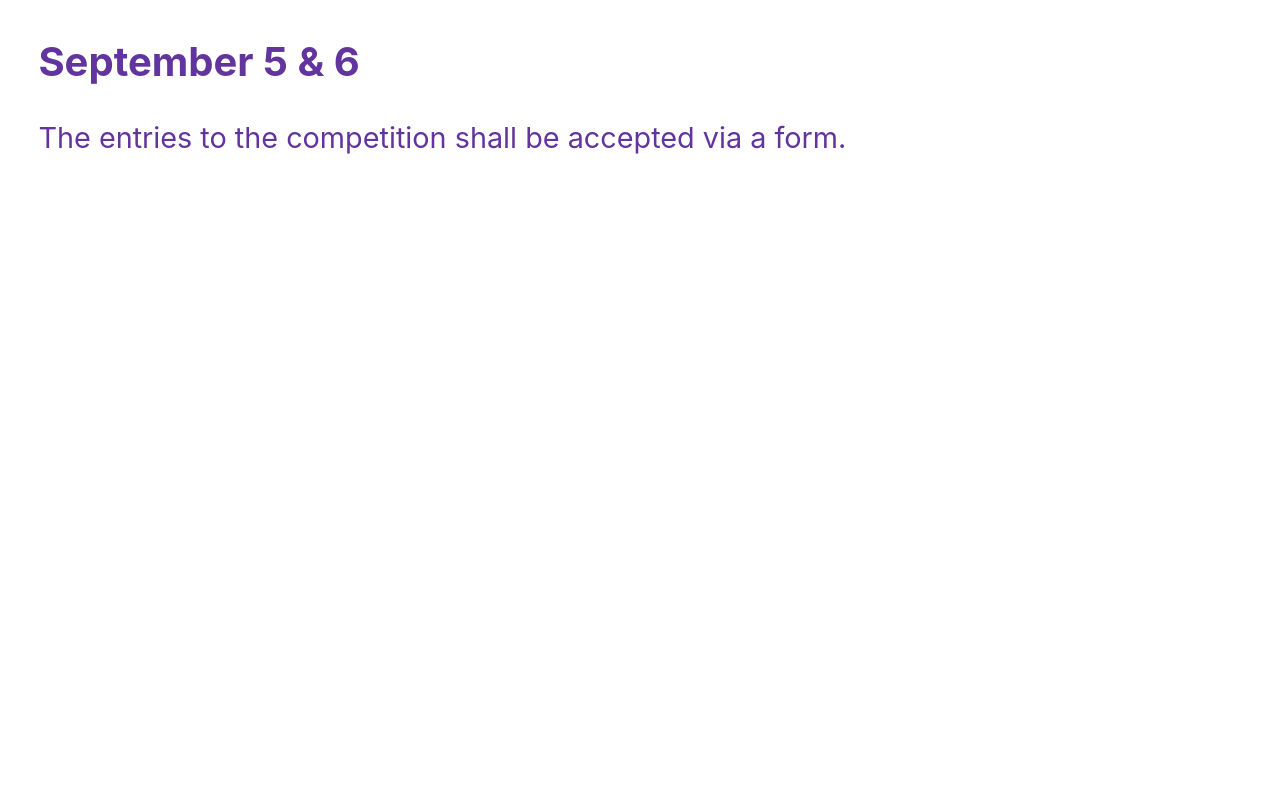
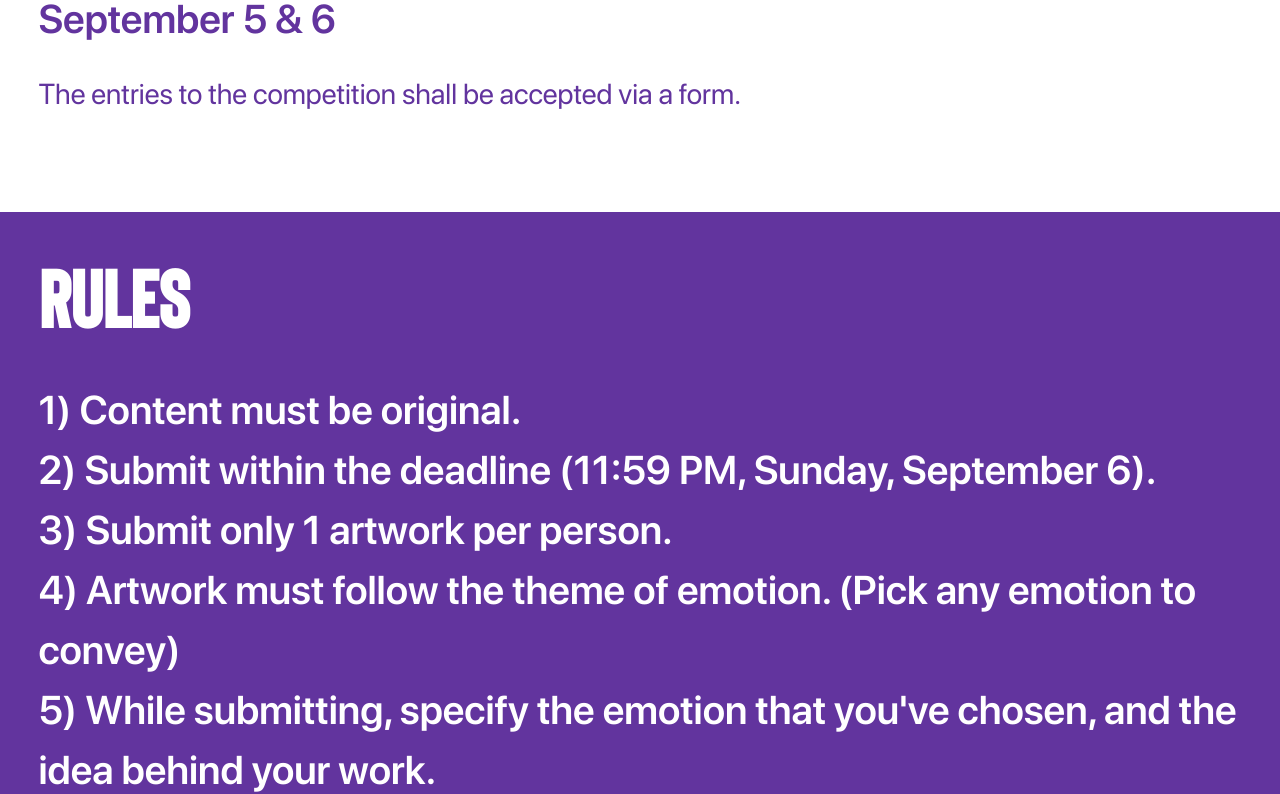
Before and after one commit to avishj/Heart-It-Out, a Vue app: page / in a window 1280 px wide. Shown: the part 1191-1985 px from the top of the page. Before the commit the page ends 1447 px from the top, so only its background shows below. Built offline with nearby package versions, Linux system fonts and the light colour scheme.

Commit message:
Added Rules Section

```diff
--- a/src/views/Home.vue
+++ b/src/views/Home.vue
@@ -40,6 +40,20 @@
     <br />
     <br />
     <br />
+    <div class="px--3 bg-color-c">
+      <br />
+      <div class="text-c5">RULES</div>
+      <br />
+      <div class="text-c6">
+        1) Content must be original.
+        <br />2) Submit within the deadline (11:59 PM, Sunday, September 6).
+        <br />3) Submit only 1 artwork per person.
+        <br />4) Artwork must follow the theme of emotion. (Pick any emotion to convey)
+        <br />5) While submitting, specify the emotion that you've chosen, and the idea behind your work.
+        <br />6) Upload 2 shots, one progress shot (50% completed), and one of your completed work.
+      </div>
+      <br />
+    </div>
   </b-container>
 </template>
 
@@ -97,9 +111,22 @@ export default {
 .text-c3 {
   font-size: 2.5rem;
   font-weight: bold;
+  font-family: "SF Pro Display Semibold";
 }
 .text-c4 {
   font-size: 1.8rem;
+  font-family: "SF Pro Display Regular";
+}
+.text-c5 {
+  font-size: 5rem;
+  color: white;
+  font-weight: bolder;
+  font-family: "Bison Bold";
+}
+.text-c6 {
+  font-size: 2.5rem;
+  color: white;
+  font-family: "SF Pro Display Semibold";
 }
 .col-custom {
   max-width: 45%;
```
